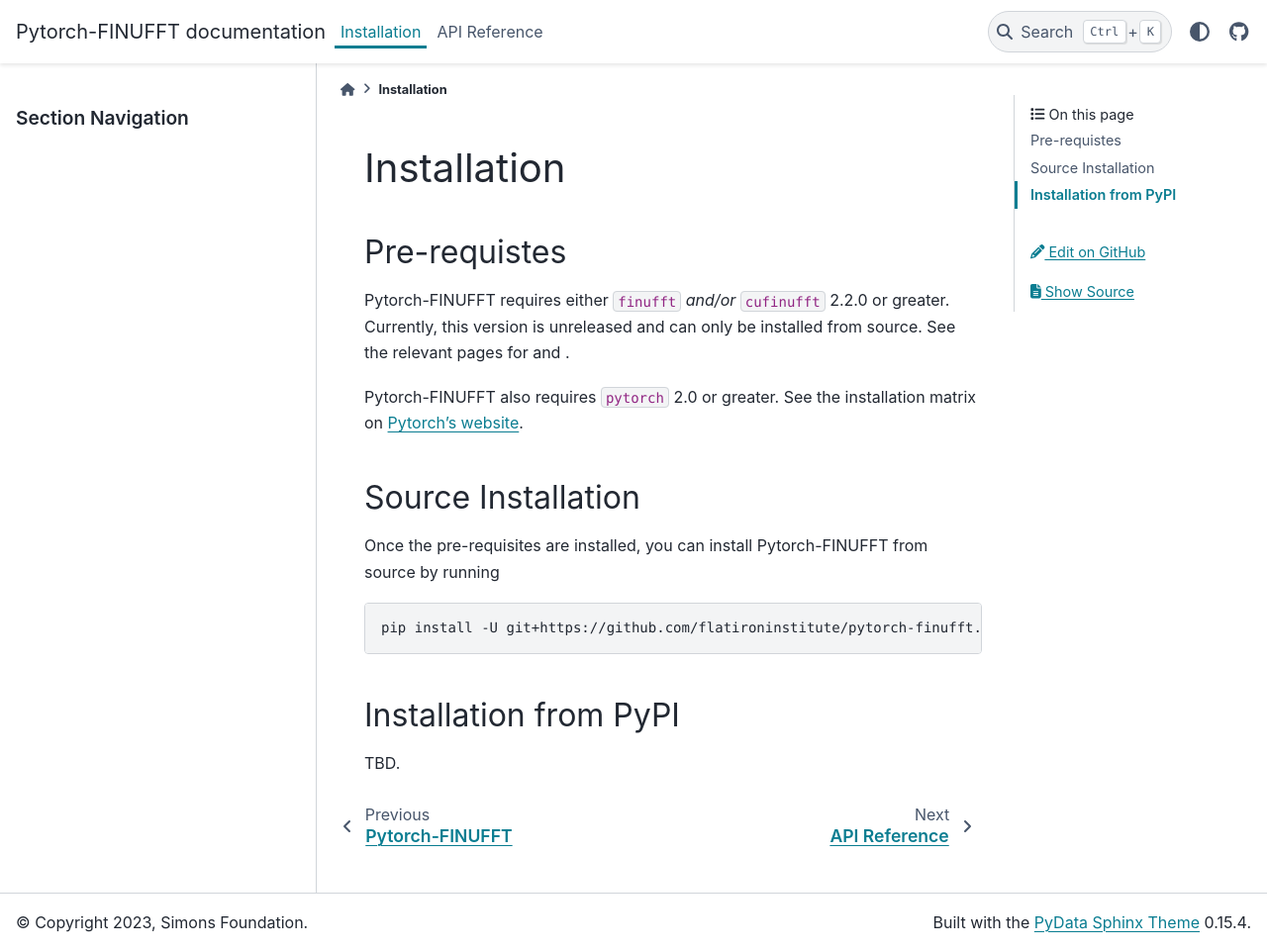
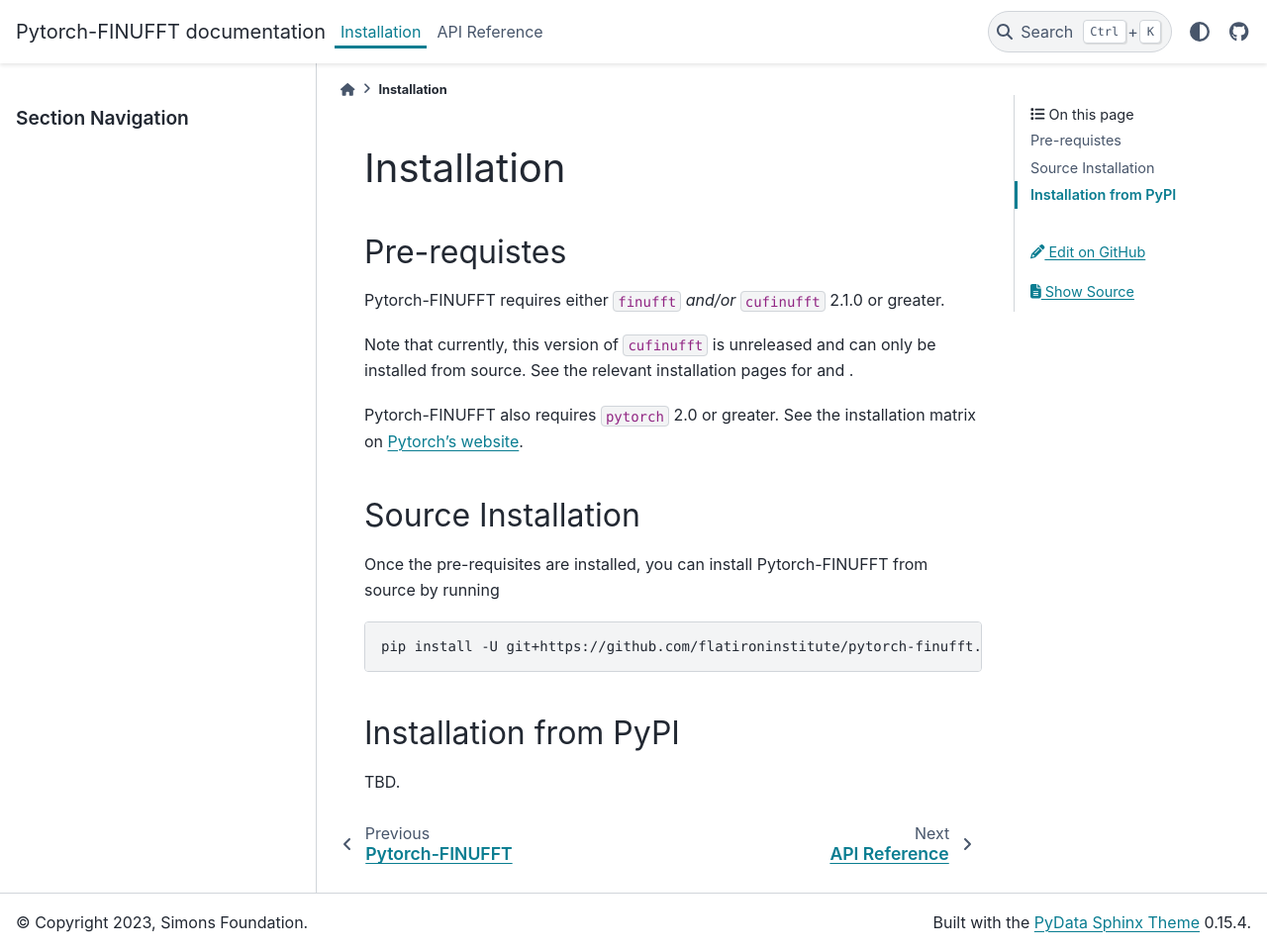
Before and after one commit to flatironinstitute/pytorch-finufft, a Sphinx documentation site: the page built from docs/installation.rst, in a window 1280 px wide and 961 px high. Shown: the whole window at 99% size. Built offline with Sphinx 7.4.7 and the PyData theme 0.15.4, drawn with Linux system fonts in a browser that asks for light colours; pages that are not in the unit, such as notebooks, are missing from menus.

Commit message:
Clarify dependency version requirements, check for older cufinufft and give a warning

```diff
--- a/docs/installation.rst
+++ b/docs/installation.rst
@@ -6,8 +6,10 @@
 -------------
 
 Pytorch-FINUFFT requires either ``finufft`` *and/or* ``cufinufft``
-2.2.0 or greater. Currently, this version is unreleased
-and can only be installed from source. See the relevant pages for
+2.1.0 or greater.
+
+Note that currently, this version of ``cufinufft`` is unreleased
+and can only be installed from source. See the relevant installation pages for
 :external+finufft:doc:`finufft <install>` and
 :external+finufft:doc:`cufinufft <install_gpu>`.
 
--- a/pyproject.toml
+++ b/pyproject.toml
@@ -12,7 +12,7 @@
   {name = "Brian Ward", email="bward@flatironinstitute.org"},
 ]
 license = { text = "MIT" }
-dependencies = ["finufft", "torch >= 2", "numpy", "scipy"]
+dependencies = ["finufft>= 2.1", "torch >= 2", "numpy", "scipy"]
 classifiers = [
   "Development Status :: 3 - Alpha",
   "Intended Audience :: Developers",
```
Also changed, not shown: README.md (+2 -0 lines), 2 other files.
